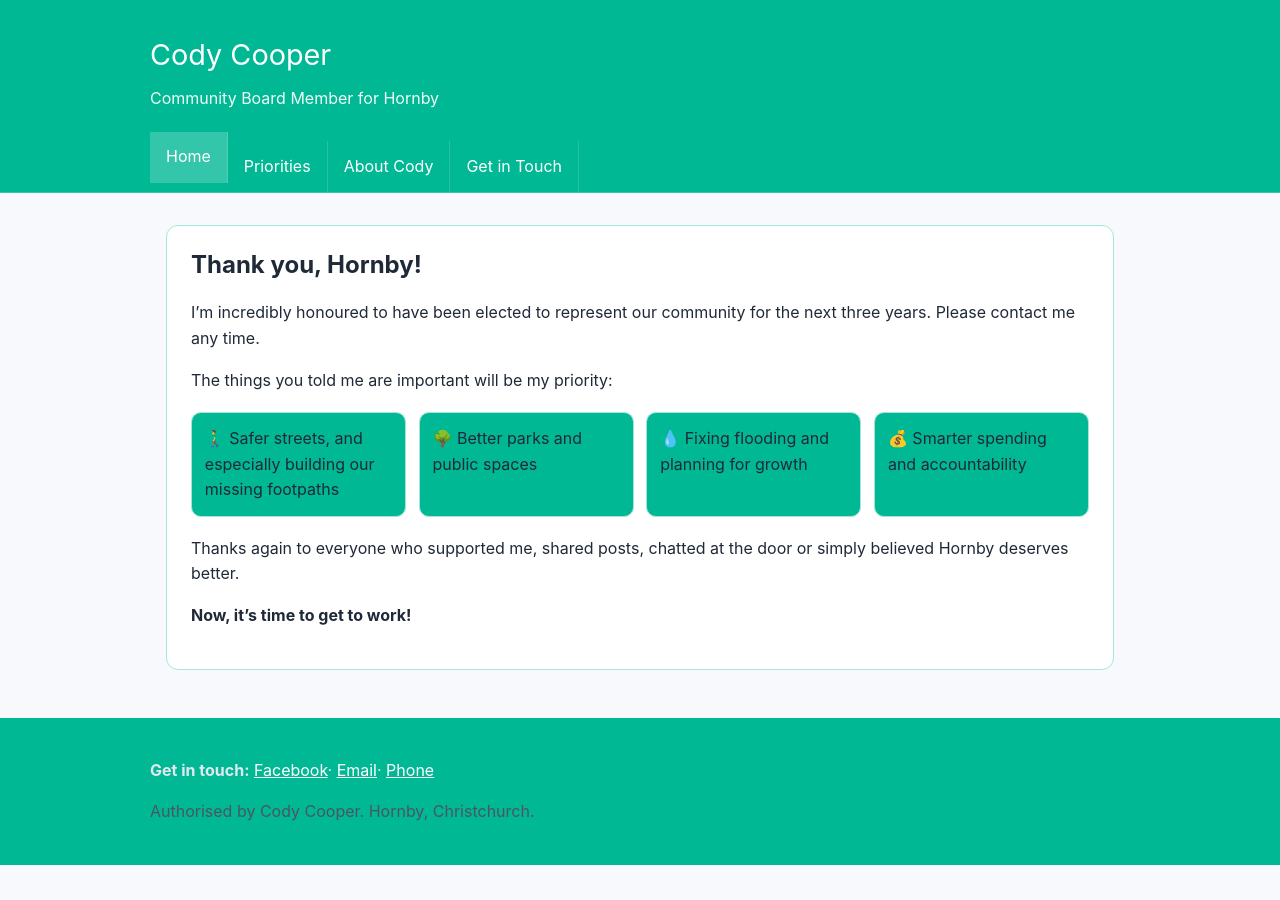
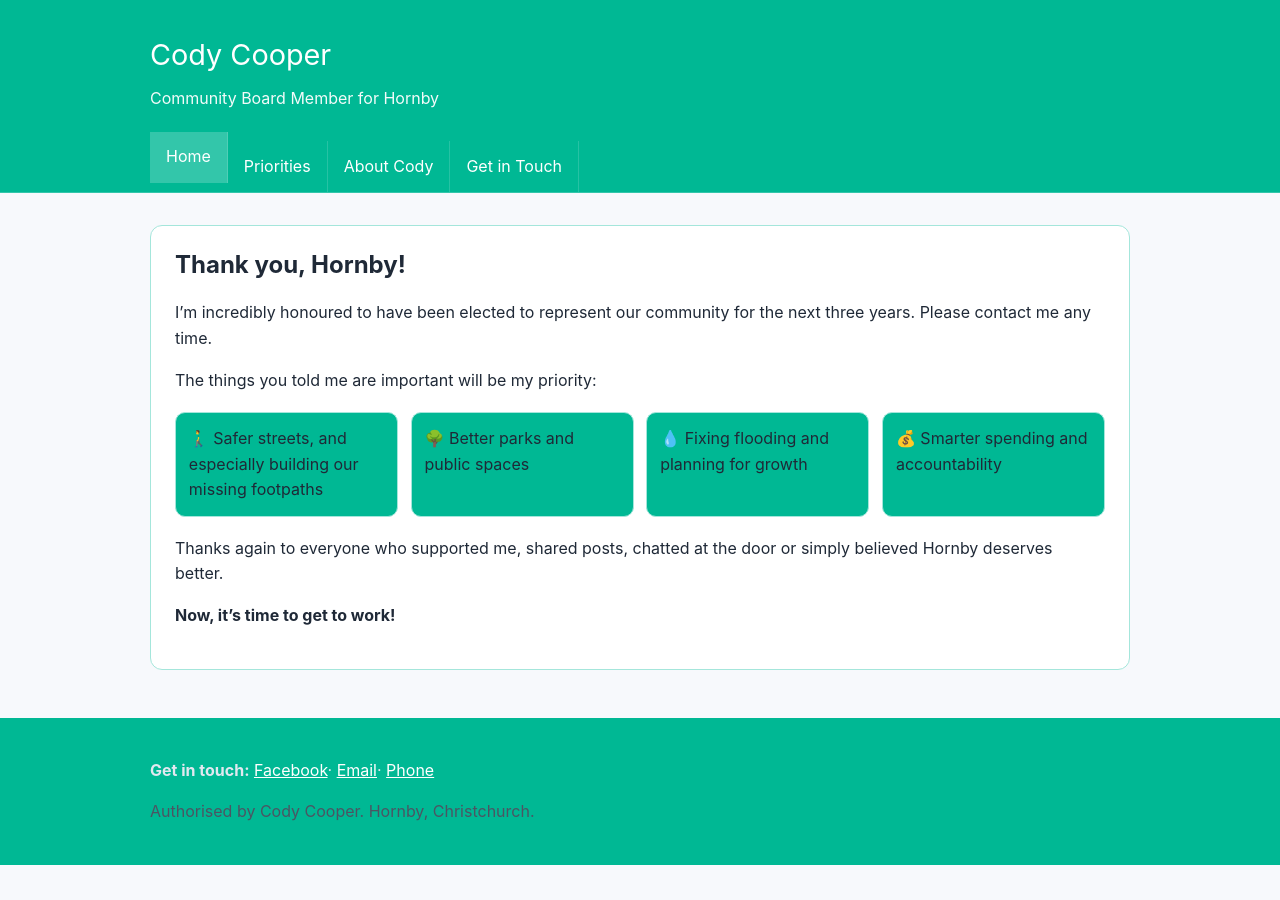
Before and after one commit to codyc1515/website, a Jekyll site: the page built from index.md, in a window 1280 px wide. Built offline with Jekyll 4.4.1, drawn with Linux system fonts in a browser that asks for light colours.

Commit message:
Update styles.css

```diff
--- a/assets/styles.css
+++ b/assets/styles.css
@@ -70,7 +70,7 @@ a:hover { color: var(--brand); }
 .site-nav a[aria-current="page"] { background: rgba(255,255,255,.2); }
 
 .main-content {
-  padding: 2rem 1rem 3rem;
+  padding: 2rem 0rem 3rem;
 }
 
 .page {
```
